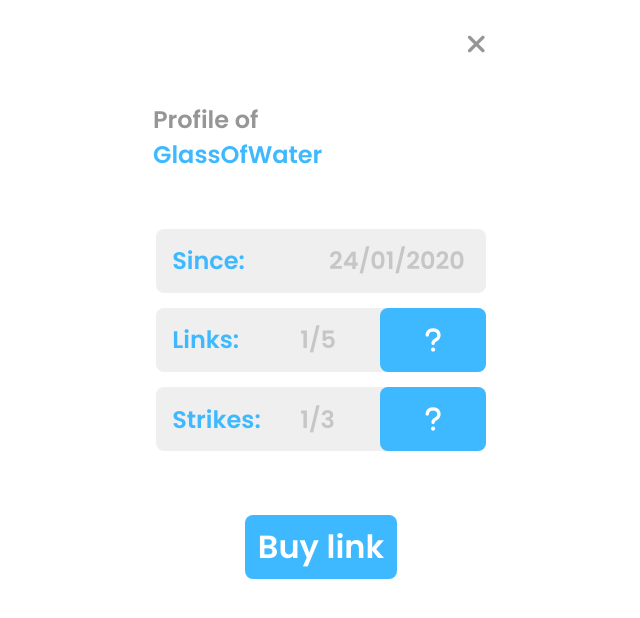
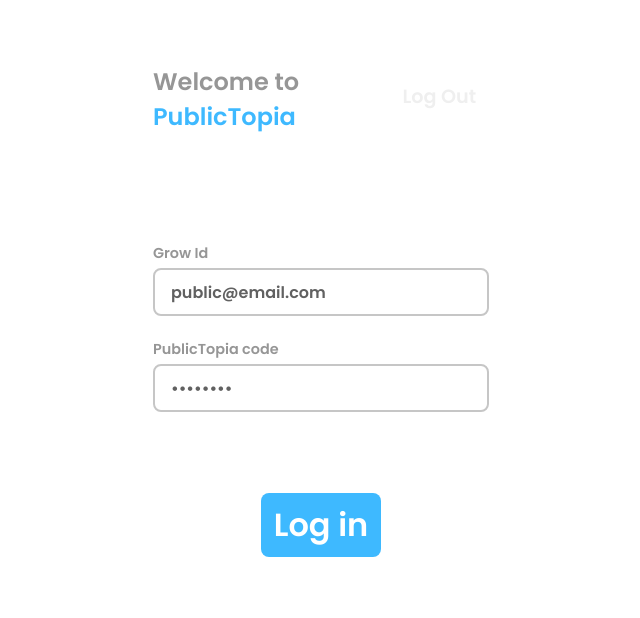
Before and after one commit to publictopia/public, a plain HTML site: page index.html in a window 1280 px wide. Both pictures are taken after a click on the button "Log in". Shown: the whole page, without its empty margins (319-959 px from the left). Drawn offline with nearby package versions, Linux system fonts and the light colour scheme.

Commit message:
added sign in & sign out ; supabase and UI

```diff
--- a/index.html
+++ b/index.html
@@ -33,15 +33,21 @@
 
             </div>
             <div class="screen-heading">
-                <h2>Welcome to</h2>
-                <h1>PublicTopia</h1>
+                <div>
+                    <h2>Welcome to</h2>
+                    <h1>PublicTopia</h1>
+                </div>
+
+                <div id="log-out">
+                 <button onclick="logOut();" style="background-color: white;"><span><h6 id="log-out-button">Log Out</h6></span></button>
+                </div>
+
             </div>
             <div class="log-in-card">
 
-
                 <div class="label_and_input">
-                    <label for="public_grow_id"><h5>Grow Id</h5></label>
-                    <input type="text" id="public_grow_id" placeholder="Your Grow Id...">
+                    <div id="feedback-header-div"><label for="public-grow-id"><h5>Grow Id &nbsp&nbsp</h5></label><h5 id="feedback"></h5></div>
+                    <input type="text" id="public-grow-id" placeholder="Your Grow Id...">
                 </div>
                 <div class="label_and_input">
                     <label for="public-pass"><h5>PublicTopia code</h5></label>
@@ -50,7 +56,7 @@
 
             </div>
             <div class="buy-button">
-                <button onclick="showProfileScreen();"><span><h4>Log in</h4></span></button>
+                <button onclick="logIn();"><span><h4>Log in</h4></span></button>
             </div>
 
         </section>
@@ -61,8 +67,10 @@
                 <button id="close-button" onclick="showlogInScreen();"><i class="fas fa-times fa-2x"></i></button>
             </div>
             <div class="screen-heading">
-                <h2>Profile of</h2>
-                <h1>GlassOfWater</h1>
+                <div>
+                    <h2>Profile of</h2>
+                    <h1>GlassOfWater</h1>
+                </div>
             </div>
             <div class="info-cards">
                 <div class="info-card">
--- a/main.js
+++ b/main.js
@@ -1,7 +1,16 @@
-
+const { createClient } = supabase;
+supabase = createClient('https://rgiduqdjiiedlptxxrbn.supabase.co', 'eyJhbGciOiJIUzI1NiIsInR5cCI6IkpXVCJ9.eyJyb2xlIjoiYW5vbiIsImlhdCI6MTYyMTQzNTAwMiwiZXhwIjoxOTM3MDExMDAyfQ.3Tg27nZImD4OoSVfTVz11tD50n09oSwwKPuIIvRc8Us')
 
 profileScreenHTML = document.getElementById("profile-screen");
 logInScreenHTML = document.getElementById("log-in-screen");
+logOutButtonHTML = document.getElementById("log-out-button");
+feedbackHTML = document.getElementById("feedback");
+growIdHTML = document.getElementById("public-grow-id");
+publicCodeHTML = document.getElementById("public-pass");
+
+//defalut values for testing
+growIdHTML.value = "public@email.com";
+publicCodeHTML.value = "12345678";
 
 //showProfileScreen();
 function showProfileScreen(){
@@ -14,3 +23,42 @@ function showlogInScreen(){
     logInScreenHTML.style.display = "flex";
     profileScreenHTML.style.display = "none";
 }
+
+async function logOut(){
+    let { error } = await supabase.auth.signOut();
+    if(error != null){
+        console.log(error.message);
+        feedbackHTML.innerHTML = error.message;
+    }
+    else{
+        logOutButtonHTML.style.color = "#EFEFEF";
+        growIdHTML.value = "";
+        publicCodeHTML.value = "";
+    }
+}
+
+
+async function logIn(){
+
+
+     let { data, error} = await supabase.auth.signIn(
+       {
+           email: growIdHTML.value,
+           password: publicCodeHTML.value,
+       }
+    );
+    if(error != null){
+        console.log(error.message);
+        feedbackHTML.innerHTML = error.message;
+    }
+    else{
+        logOutButtonHTML.style.color = "rgba(255, 0, 0, 0.678)"
+        showProfileScreen();
+    }
+
+    console.log( await supabase
+        .from('Worlds2')
+        .select('World_name')
+    );
+    console.log(supabase.auth.user());
+}
--- a/style.css
+++ b/style.css
@@ -5,7 +5,6 @@
     --sub2-color: #C6C6C6;
     --sub3-color: #EFEFEF;
     --sub4-color: #616161;
-
     --main-font: 'Poppins', sans-serif;
 }
 
@@ -94,11 +93,11 @@ button:hover span {
 .screen-heading{
     flex: 0.5;
     display: flex;
-    flex-direction: column;
-    justify-content: center;
+    justify-content: space-between;
     align-items: flex-start;
     padding-left: 2rem;
     padding-top: 2rem;
+    padding-right: 2rem;;
 }
 .info-cards{
     flex: 1.3;
@@ -156,12 +155,20 @@ button:hover span {
 #profile-screen{
     display: none;
 }
+#feedback-header-div{
+display: flex;
+}
+#feedback{
+    color:rgba(255, 0, 0, 0.678);
+}
 .log-in-card{
     display: flex;
     flex-direction: column;
     flex: 1.5;
-    justify-content: space-around;
-    margin: 2rem;
+    justify-content: center;
+
+    margin-left: 2rem;
+    margin-right: 2rem;
 }
 .label_and_input{
     display: flex;
@@ -193,6 +200,12 @@ h5{
     color: var(--sub-color);
     font-family: var(--main-font);
     font-size: 0.9rem;
+}
+h6{
+    /* rgba(255, 0, 0, 0.678); */
+    color:var(--sub3-color);
+    font-family: var(--main-font);
+    font-size: 1.2rem;
 }
 @media (max-width: 768px){
     main{
```
